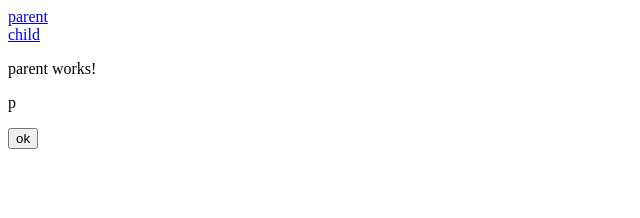
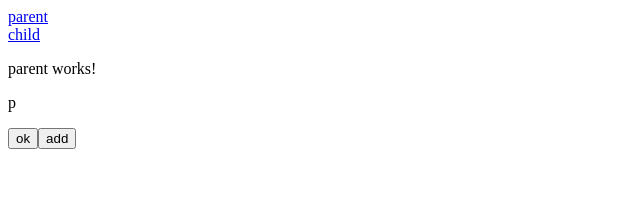
Before and after one commit to PinkalRaval/implement-ssr-angular, an Angular app: page /parent in a window 1280 px wide. Shown: the top 218 px of the page, without its empty margins (0-640 px from the left). Built offline with nearby package versions, Linux system fonts and the light colour scheme.

Commit message:
create add button in parent component

```diff
--- a/src/app/parent/parent.component.html
+++ b/src/app/parent/parent.component.html
@@ -1,3 +1,4 @@
 <p>parent works!</p>
 <p>p</p>
 <button>ok</button>
+<button>add</button>
```
